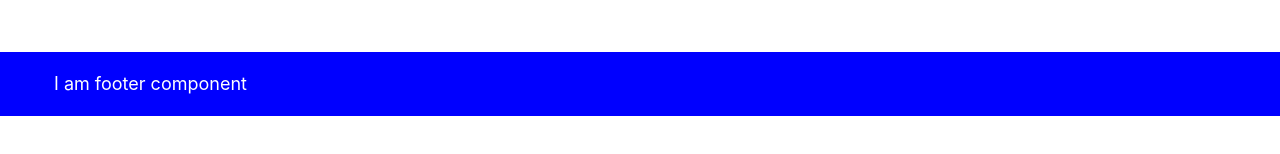
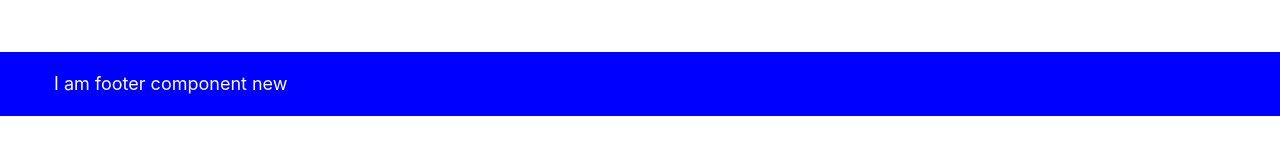
Before and after one commit to BJCDevelop/datasport, a Next.js app: page / in a window 1280 px wide. Shown: the part 432-586 px from the top of the page. Built offline with nearby package versions, Linux system fonts and the light colour scheme.

Commit message:
Actualización de contenido y creacion de Header y Footer by Braulio Chávez

```diff
--- a/components/footer.tsx
+++ b/components/footer.tsx
@@ -4,7 +4,7 @@ export default function Footer(){
     return (
         <div className={footerStyles.container}>
             <section>
-                <p>I am footer component</p>
+                <p>I am footer component new</p>
             </section>
         </div>
     )
```
